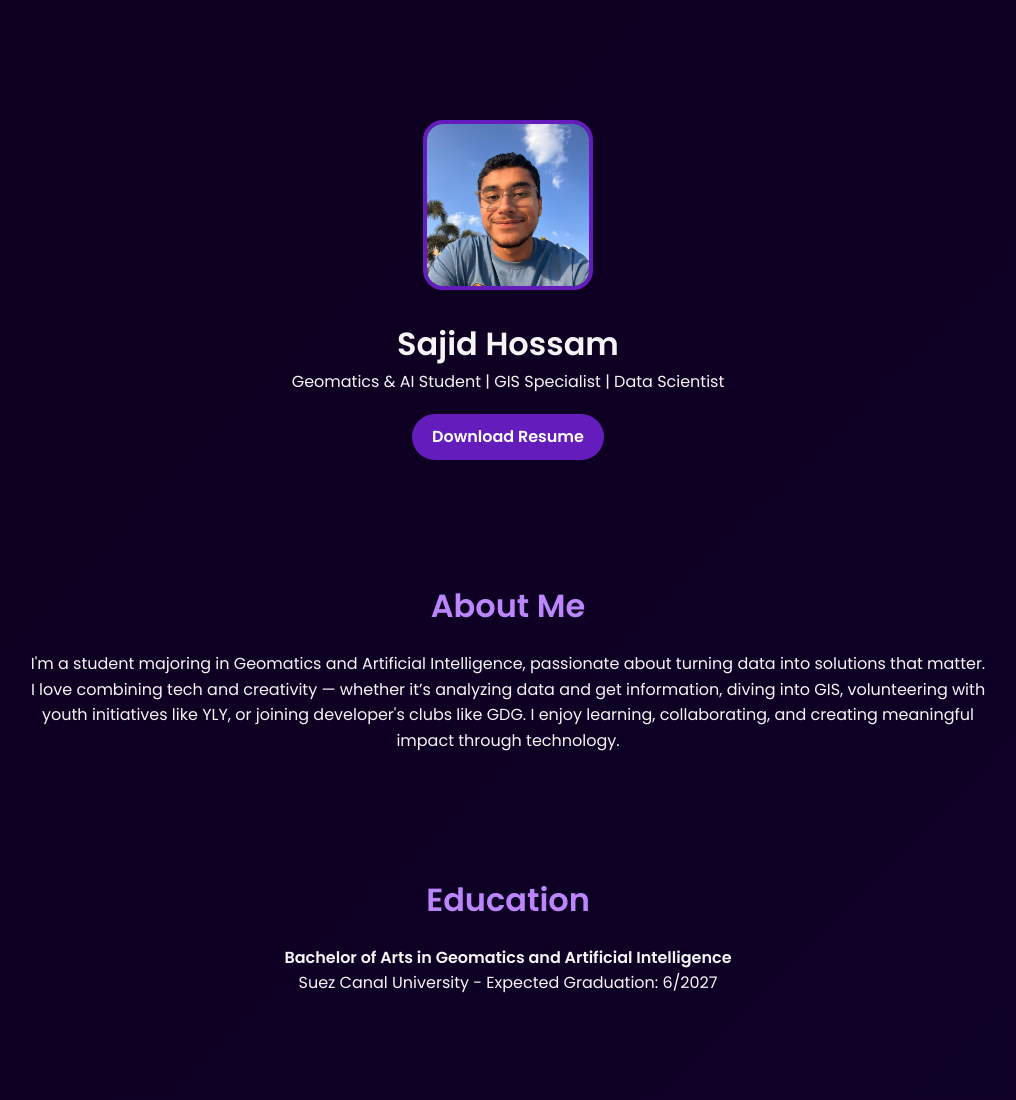
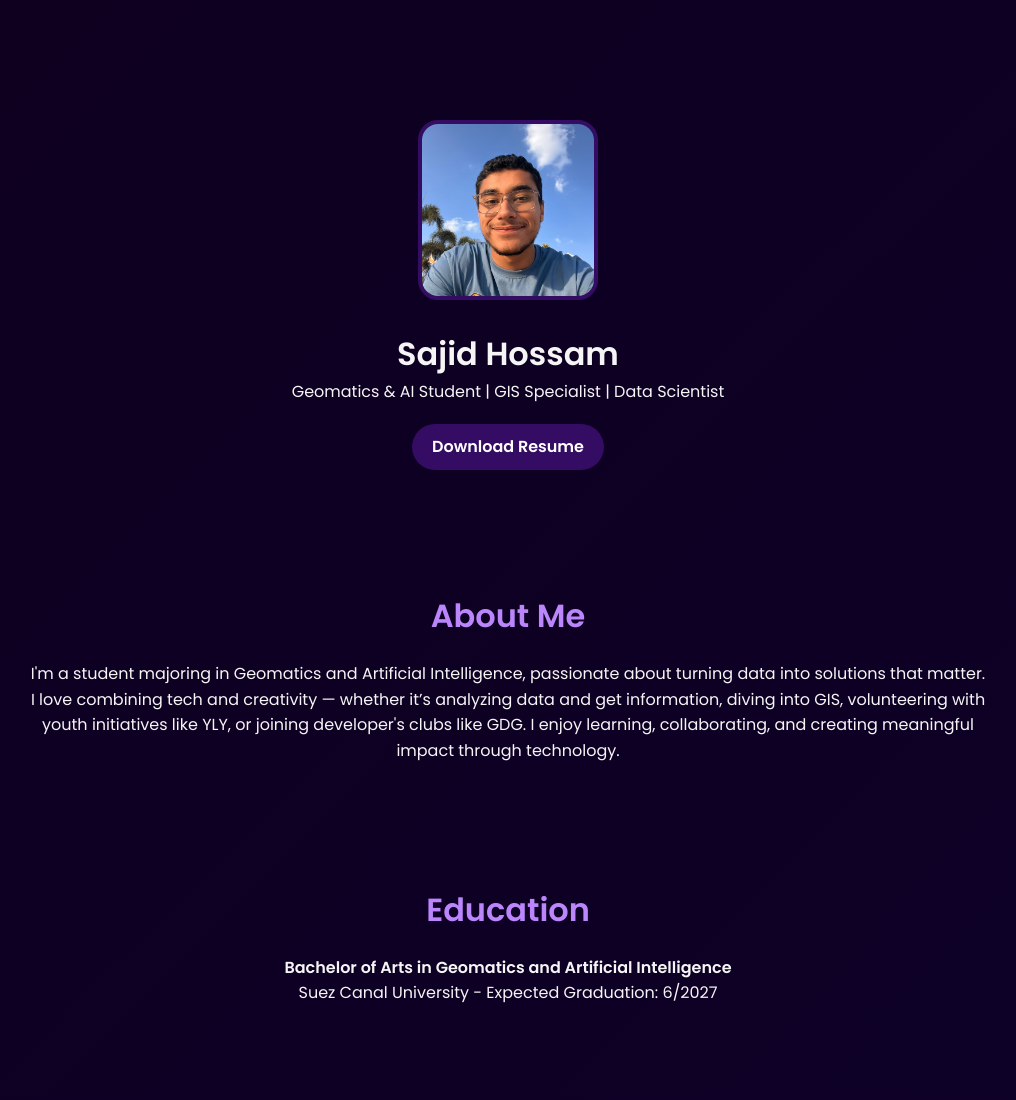
Before and after one commit to sajidhossam/Resume-Website, a plain HTML site: page index.html in a window 1280 px wide. Shown: the top 1100 px of the page, without its empty margins (132-1148 px from the left). Drawn offline with Linux system fonts and the light colour scheme.

Commit message:
update in colors

```diff
--- a/style.css
+++ b/style.css
@@ -55,19 +55,19 @@ nav a:hover {
   padding-top: 120px;
 }
 .profile-pic {
-  width: 170px;
-  height: 170px;
+  width: 180px;
+  height: 180px;
   object-fit: cover;
   border-radius: 20px; /* Rounded rectangle */
   margin-bottom: 20px;
-  border: 4px solid #641cbd;
+  border: 4px solid #461385ab;
 }
 .btn {
   display: inline-block;
   margin-top: 20px;
   padding: 10px 20px;
   color: #fff;
-  background-color: #641cbd;
+  background-color: #461385ab;
   border: none;
   border-radius: 30px;
   font-weight: 600;
@@ -75,7 +75,7 @@ nav a:hover {
   transition: background-color 0.3s;
 }
 .btn:hover {
-  background-color: #4d189c;
+  background-color: #3d117e;
 }
 
 h2 {
```
